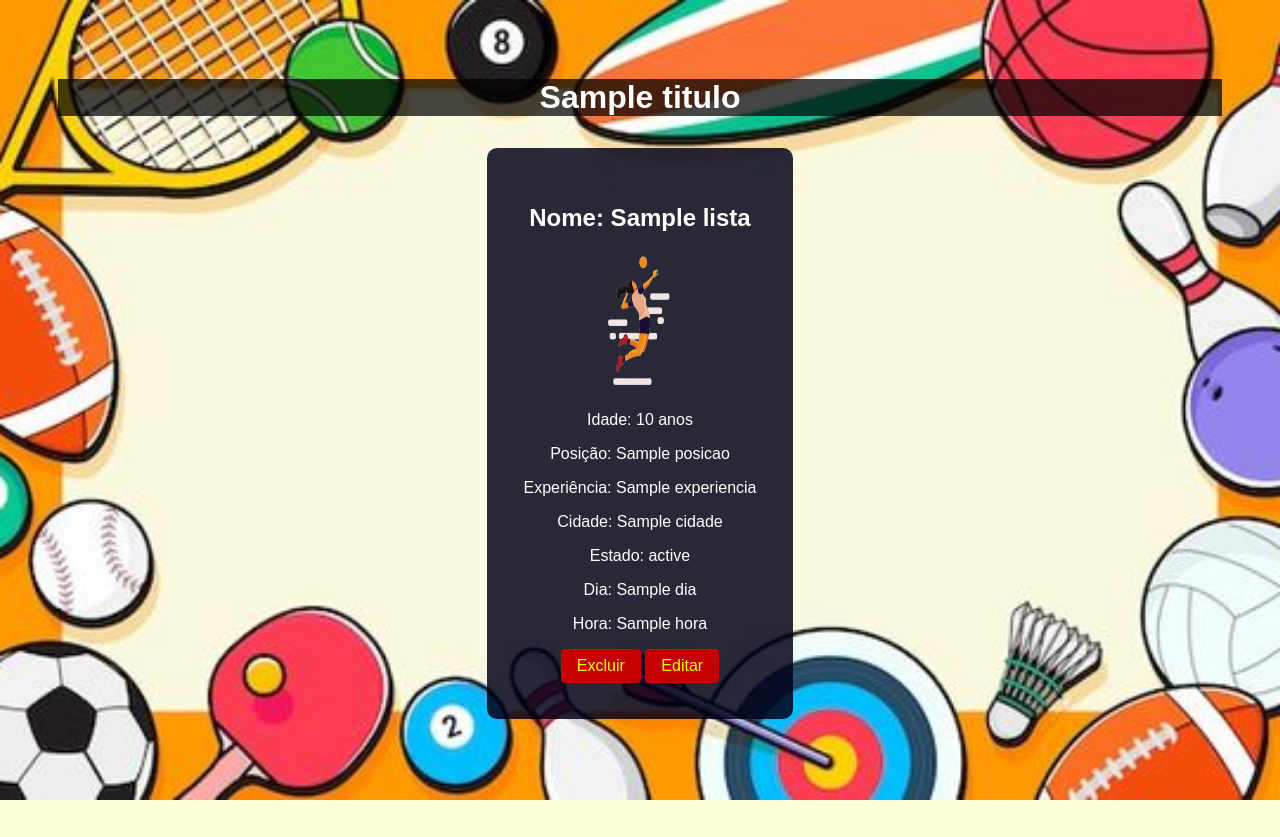
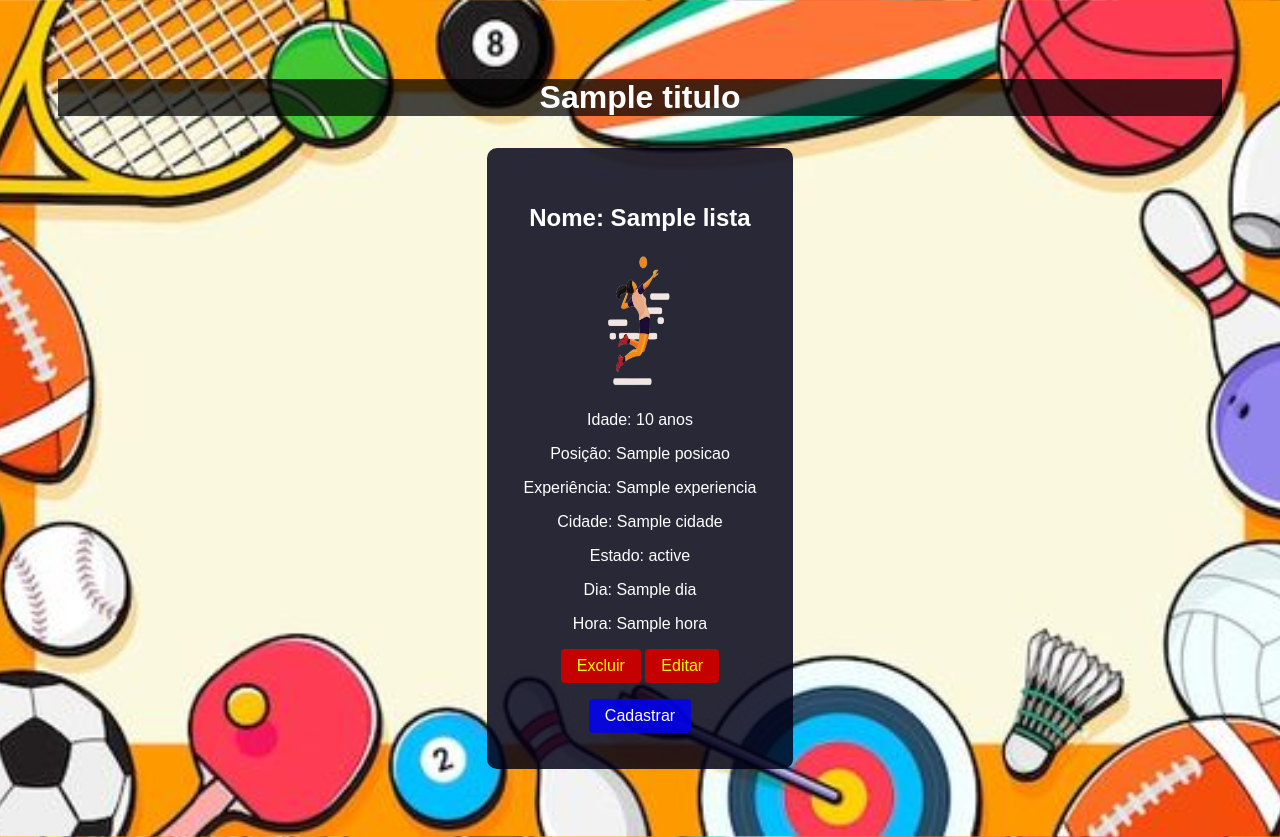
Before and after one commit to oscauebarbosa/CadAtletasVolei, a Flask app: template templates/Volei.html in a window 1280 px wide. Before the commit the page ends 800 px from the top, so only its background shows below. Run offline with Flask 3, Linux system fonts and the light colour scheme; the template is opened without the code that fills it: most values are stand-ins (such as "Sample title", 1, 10 or a date in 2020).

Commit message:
Add files via upload

```diff
--- a/static/estilo.css
+++ b/static/estilo.css
@@ -76,3 +76,16 @@ img {
 .btneditar:hover{
     background-color: #ff0000;
 }
+
+.btncadastrar{
+    background-color: rgba(0, 0, 253, 0.82);
+    color: #ffffff;
+    text-decoration: none;
+    padding: 8px 16px;
+    border-radius: 4px;
+    display: inline-block;
+}
+
+.btncadastrar:hover{
+    background-color: rgba(0, 0, 196, 0.82);
+}
--- a/templates/Volei.html
+++ b/templates/Volei.html
@@ -28,6 +28,10 @@
         <a class="btnexcluir" href="/excluir/{{  Lista.nome }}" >Excluir</a>
         <a class="btneditar" href="editar/{{  Lista.nome }}" >Editar</a>
         <br>
+        <p></p>
+        <a class="btncadastrar" href="/cadastro" >Cadastrar</a>
+
+        <br>
 
 
     </div>
```
Also changed, not shown: templates/Cadastro.html (+6 -1 lines), templates/Editar.html (+6 -1 lines).
